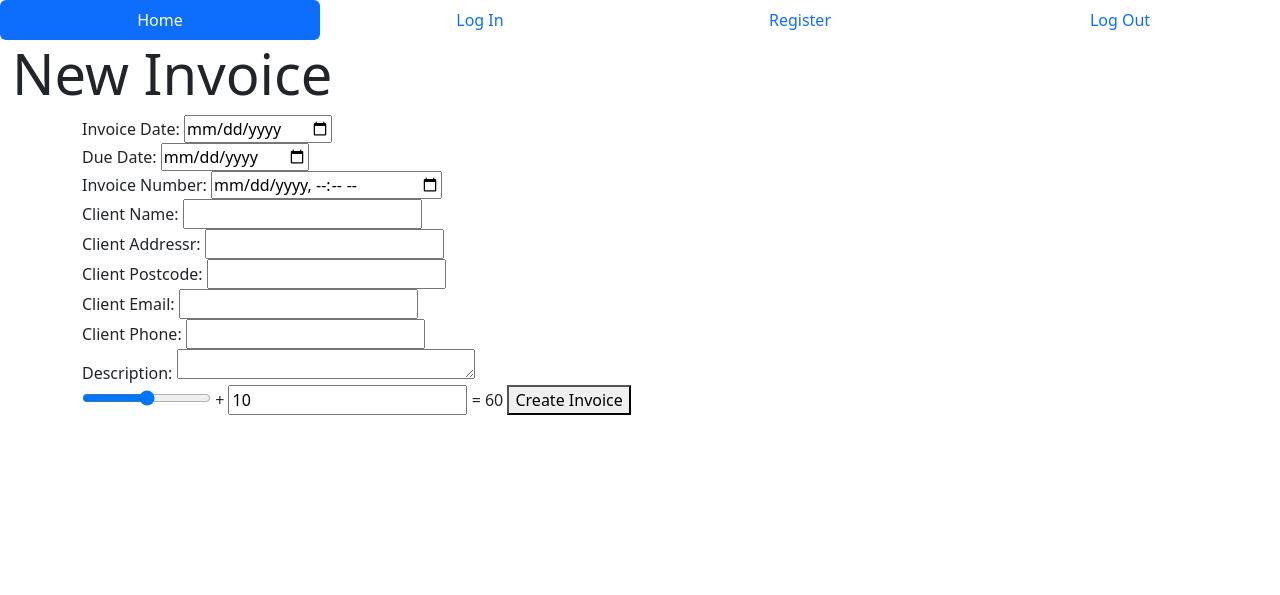
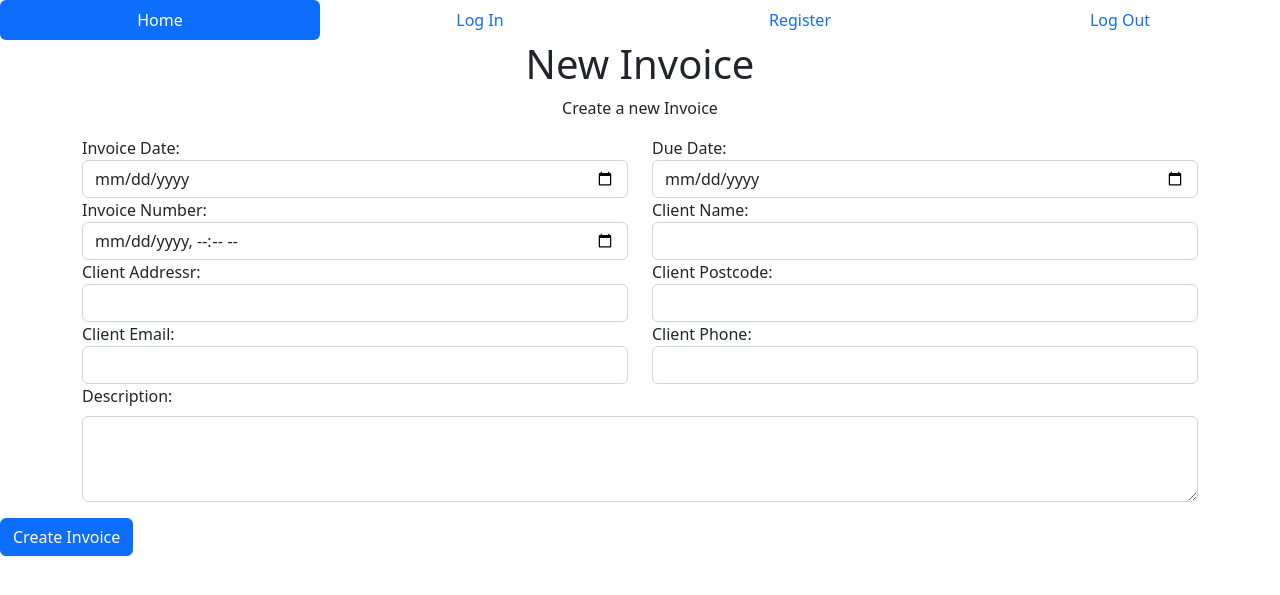
Before and after one commit to micrometre/flask-invoice, a Flask app: page /create in a window 1280 px wide. Shown: the top 595 px of the page. Run offline with Flask 3, Linux system fonts and the light colour scheme; the visitor is signed in with stand-in values (Sample User, id 1); data comes from the database, SQL or seed files in the repository.

Commit message:
updating ui

```diff
--- a/flaskr/templates/invoice/create.html
+++ b/flaskr/templates/invoice/create.html
@@ -2,85 +2,90 @@
 
 {% block header %}
 <div class="container-fluid">
-  <h1 class="display-4"> {% block title %}New Invoice{% endblock %}</h1>
 </div>
 {% endblock %}
 
 {% block content %}
+
 <div class="container">
+  <header class="header">
+    <h1 class="text-center" id="title"> {% block title %}New Invoice{% endblock %}</h1>
+    <p id="description" class="text-center">
+      Create a new Invoice
+    </p>
+  </header>
+  <div class="form-wrap">
     <form id="create-form" method="POST">
-
-    <div>
+      <div class="row">
+        <div class="col-md-6">
+          <div class="form-group">
             <label for="invoice_date">Invoice Date:</label>
-      <input type="date" id="invoice_date" name="invoice_date" required>
+            <input type="date" id="invoice_date" class="form-control" name="invoice_date" required>
+          </div>
+        </div>
+        <div class="col-md-6">
+          <div class="form-group">
+            <label for="due_date">Due Date:</label>
+            <input type="date" id="due_date" name="due_date" class="form-control" required>
+          </div>
+        </div>
+      </div>
+      <div class="row">
+        <div class="col-md-6">
+          <div class="form-group">
+            <label for="invoice_number">Invoice Number:</label>
+            <input type="datetime-local" id="invoice_number" name="invoice_number" class="form-control" required>
+          </div>
+        </div>
+        <div class="col-md-6">
+          <div class="form-group">
+            <label for="client_name">Client Name:</label>
+            <input type="text" id="client_name" name="client_name" class="form-control" required>
+          </div>
+        </div>
+      </div>
+      <div class="row">
+        <div class="col-md-6">
+          <div class="form-group">
+            <label for="client_address">Client Addressr:</label>
+            <input type="text" id="client_address" name="client_address" class="form-control">
+          </div>
+        </div>
+        <div class="col-md-6">
+          <div class="form-group">
+            <label for="client_postcode">Client Postcode:</label>
+            <input type="text" id="client_postcode" name="client_postcode" class="form-control">
+          </div>
+        </div>
       </div>
 
-    <div>
-      <label for="due_date">Due Date:</label>
-      <input type="date" id="due_date" name="due_date" required>
+      <div class="row">
+        <div class="col-md-6">
+          <div class="form-group">
+            <label for="client_email">Client Email:</label>
+            <input type="email" id="client_email" name="client_email" class="form-control">
           </div>
-
-    <div>
-      <label for="invoice_number">Invoice Number:</label>
-      <input type="datetime-local" id="invoice_number" name="invoice_number">
         </div>
-
-    <div>
-      <label for="client_name">Client Name:</label>
-      <input type="text" id="client_name" name="client_name" required>
+        <div class="col-md-6">
+          <div class="form-group">
+            <label for="client_phone">Client Phone:</label>
+            <input type="tel" id="client_phone" name="client_phone" class="form-control" required>
           </div>
-
-    <div>
-      <label for="client_address">Client Addressr:</label>
-      <input type="text" id="client_address" name="client_address">
         </div>
-
-    <div>
-      <label for="client_postcode">Client Postcode:</label>
-      <input type="text" id="client_postcode" name="client_postcode">
       </div>
-
-    <div>
-      <label for="client_email">Client Email:</label>
-      <input type="text" id="client_email" name="client_email">
+      <div class="mb-3">
+        <label for="description" class="form-label">Description:</label>
+        <textarea class="form-control" id="description" name="description" rows="3"></textarea>
       </div>
-    <div>
-      <label for="client_phone">Client Phone:</label>
-      <input type="text" id="client_phone" name="client_phone">
   </div>
-
-    <div>
-      <label for="description">Description:</label>
-      <textarea id="description" name="description" rows="1" cols="30"></textarea>
 </div>
 
 
-    <input type="range" id="b" name="b" value="50" /> +
-    <input type="number" id="a" name="a" value="10" /> =
-    <output name="result" for="a b">60</output>
-
-    <button type="submit">Create Invoice</button>
-
-  </form>
-<script>
-
-const form = document.getElementById("create-form");
-const a = form.elements["a"];
-const b = form.elements["b"];
-const result = form.elements["result"];
-
-function updateResult() {
-  const aValue = parseInt(a.value);
-  const bValue = parseInt(b.value);
-  result.value = aValue + bValue;
-}
-
-form.addEventListener("input", updateResult);
-
-updateResult();
-</script>
+<div class="row">
+  <div class="col-md-4">
+    <button type="submit" id="submit" class="btn btn-primary btn-block">Create Invoice</button>
+  </div>
+</div>
 
 
-</div>
-
 {% endblock %}
```
Lines whose indentation alone changed are shown as unchanged.
